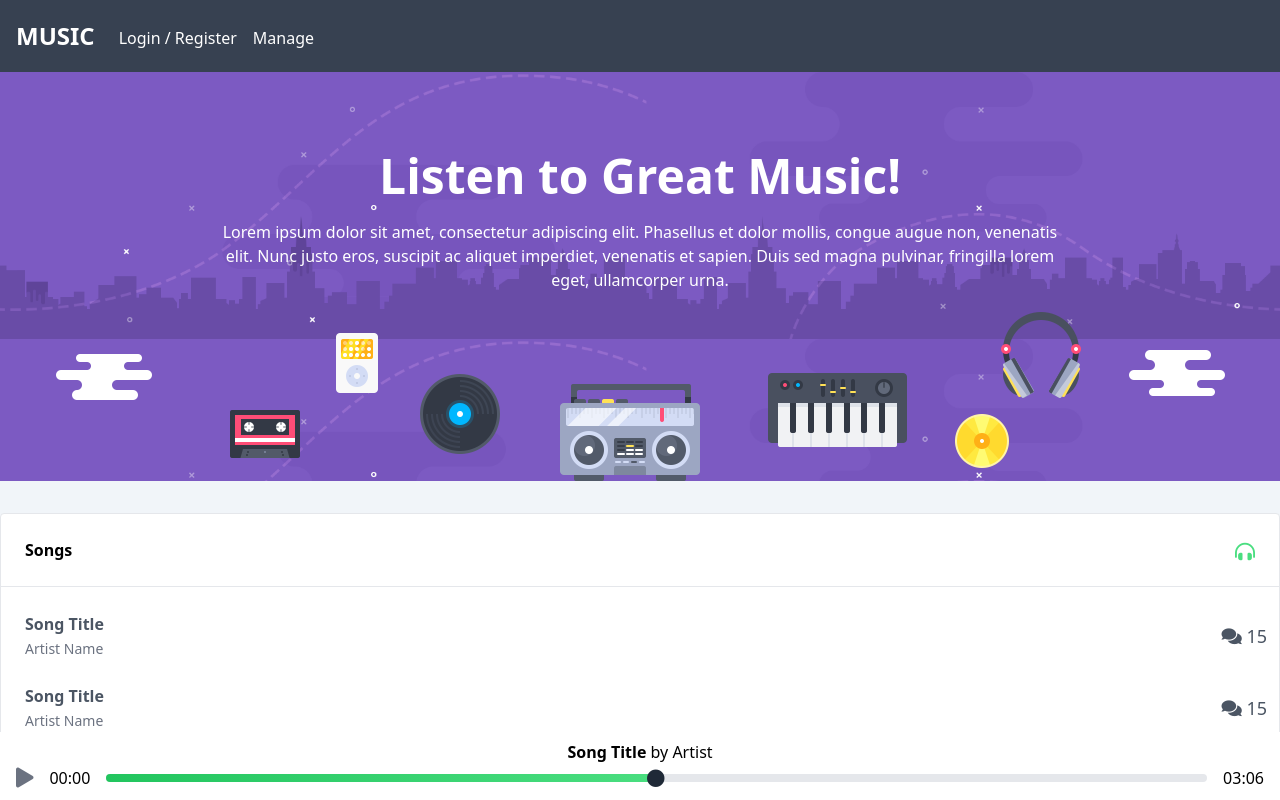
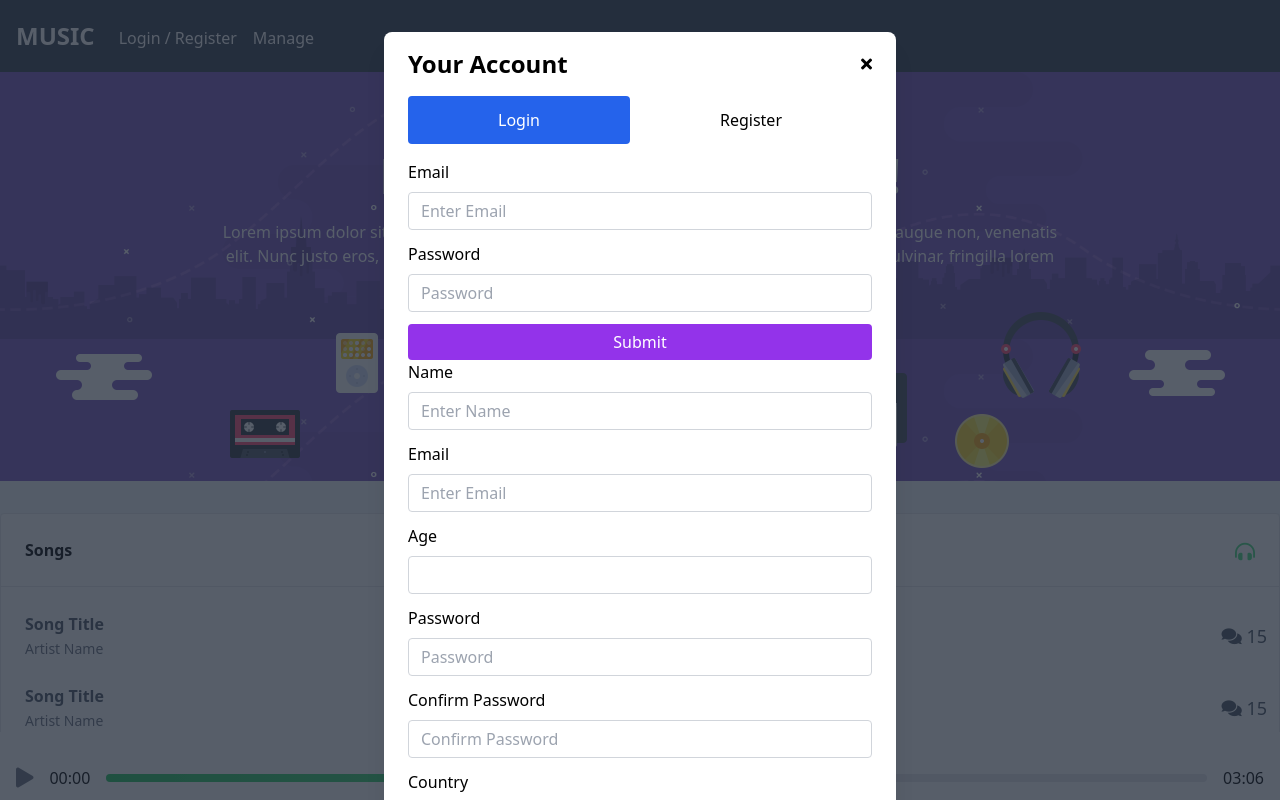
Before and after one commit to IshmamAbir/VueJs3-Music-Player, a Vue app: page / in a window 1280 px wide. Both pictures are taken after a click on the link "Login / Register". Shown: the top 800 px of the page. Built offline with nearby package versions, Linux system fonts and the light colour scheme.

Commit message:
add:pinia (state management)

```diff
--- a/src/components/AppAuth.vue
+++ b/src/components/AppAuth.vue
@@ -1,5 +1,5 @@
 <template>
-  <div class="fixed z-10 inset-0 overflow-y-auto hidden" id="modal">
+  <div class="fixed z-10 inset-0 overflow-y-auto" id="modal" :class="hiddenClass">
     <div
       class="flex items-end justify-center min-h-screen pt-4 px-4 pb-20 text-center sm:block sm:p-0"
     >
@@ -19,7 +19,7 @@
           <div class="flex justify-between items-center pb-4">
             <p class="text-2xl font-bold">Your Account</p>
             <!-- Modal Close Button -->
-            <div class="modal-close cursor-pointer z-50">
+            <div class="modal-close cursor-pointer z-50" @click="isOpen = false">
               <i class="fas fa-times"></i>
             </div>
           </div>
@@ -141,7 +141,14 @@
 </template>
 
 <script>
+import { mapState, mapWritableState } from 'pinia'
+import useModalStore from '@/stores/modal'
+
 export default {
-  name: 'AppAuth'
+  name: 'AppAuth',
+  computed: {
+    ...mapState(useModalStore, ['hiddenClass']),
+    ...mapWritableState(useModalStore, ['isOpen'])
+  }
 }
 </script>
--- a/src/components/AppHeader.vue
+++ b/src/components/AppHeader.vue
@@ -9,7 +9,9 @@
         <ul class="flex flex-row mt-1">
           <!-- Navigation Links -->
           <li>
-            <a class="px-2 text-white" href="#">Login / Register</a>
+            <a @click.prevent="toggleAuthModal()" class="px-2 text-white" href="#"
+              >Login / Register</a
+            >
           </li>
           <li>
             <a class="px-2 text-white" href="#">Manage</a>
@@ -19,11 +21,23 @@
     </nav>
   </header>
 </template>
+
 <script>
+import { mapStores } from 'pinia'
+import useModalStore from '@/stores/modal'
+
 export default {
   name: 'AppHeader',
   data() {
     return {}
+  },
+  computed: {
+    ...mapStores(useModalStore)
+  },
+  methods: {
+    toggleAuthModal() {
+      ;(this.modalStore.isOpen = !this.modalStore.isOpen), console.log(this.modalStore.isOpen)
+    }
   }
 }
 </script>
--- /dev/null
+++ b/src/stores/modal.js
@@ -0,0 +1,12 @@
+import { defineStore } from 'pinia'
+
+export default defineStore('modal', {
+  state: () => ({
+    isOpen: false
+  }),
+  getters: {
+    hiddenClass(state) {
+      return !state.isOpen ? 'hidden' : ''
+    }
+  }
+})
```
